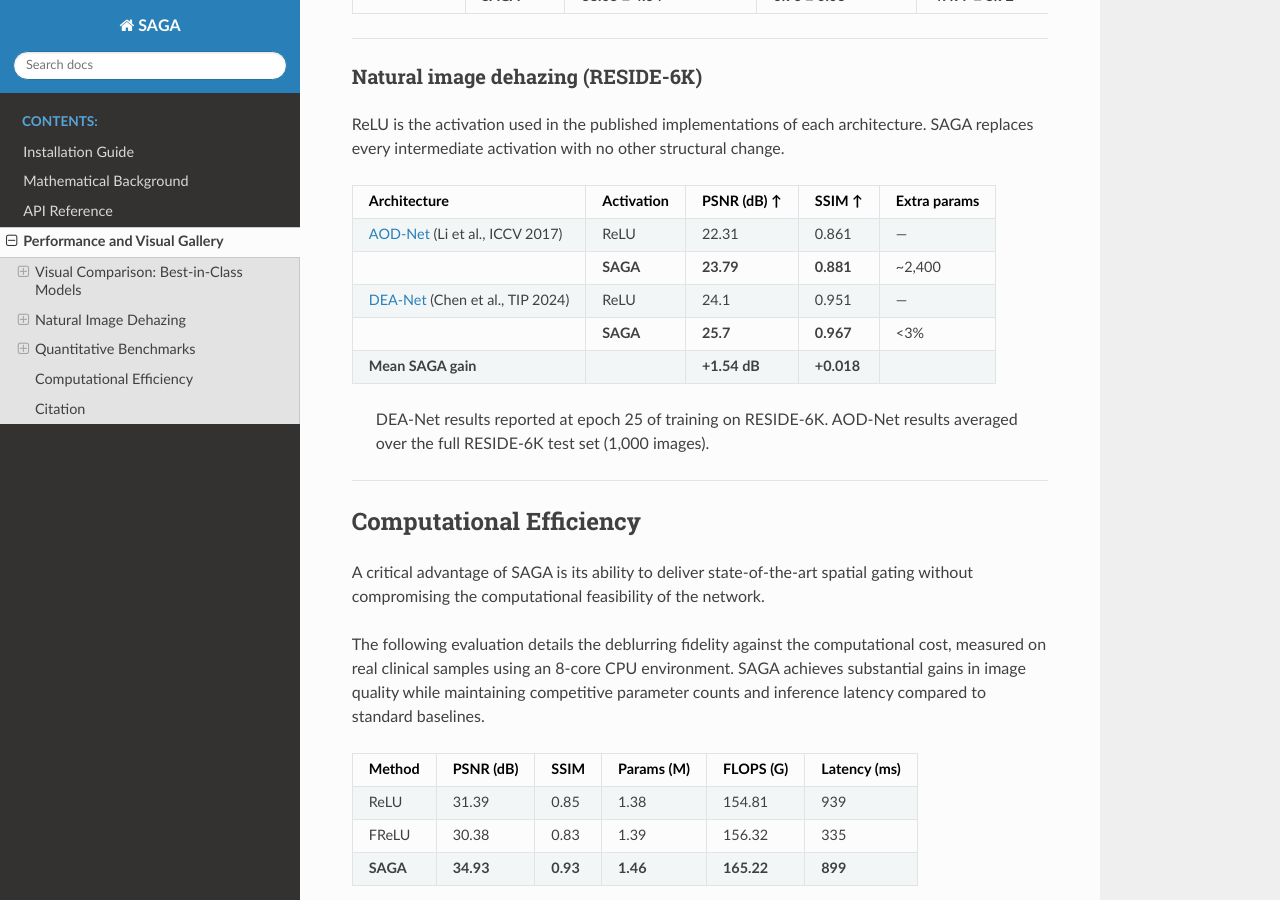
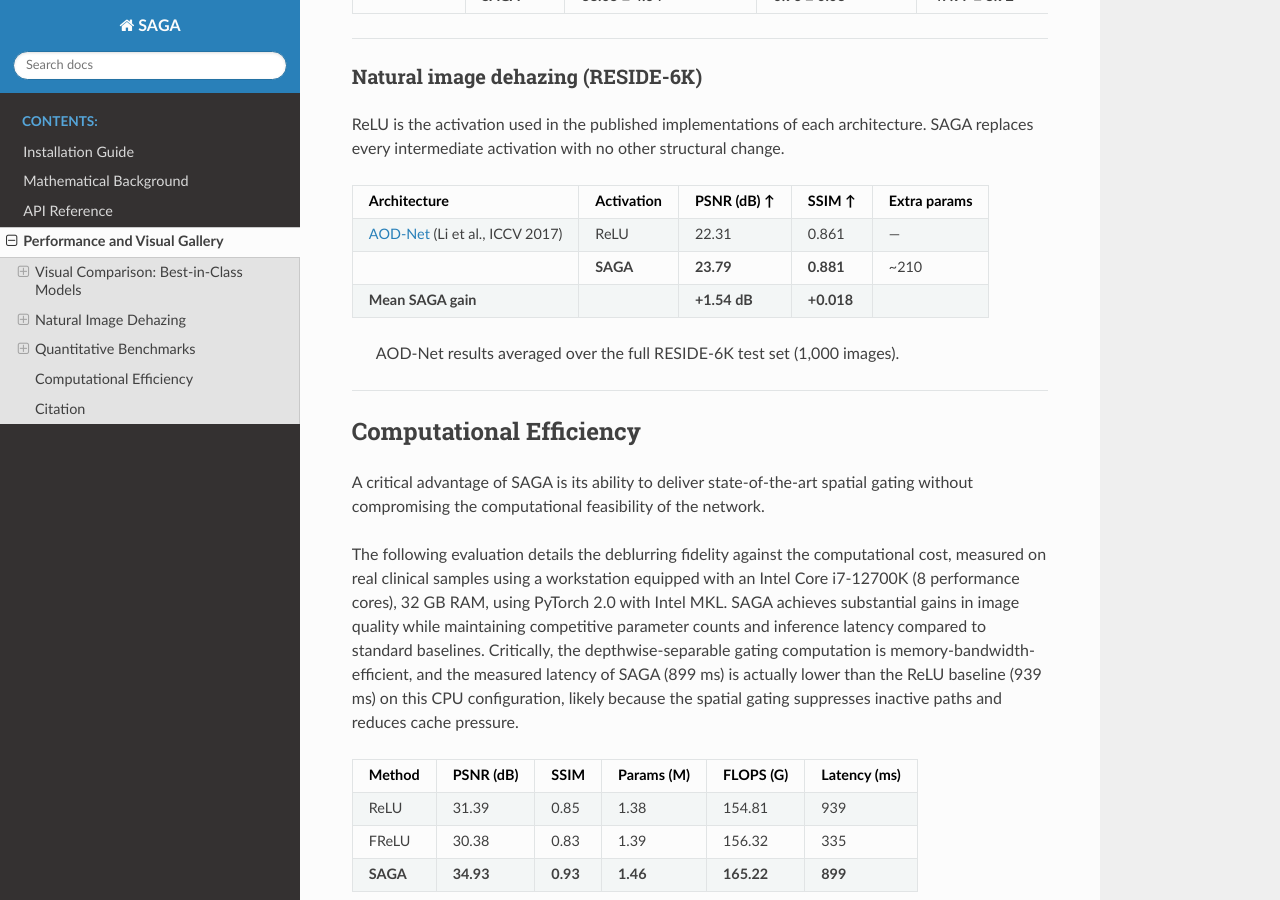
Before and after one commit to sijuswamyresearch/saga-activation, a Sphinx documentation site: the page built from docs/gallery.md, in a window 1280 px wide and 900 px high, scrolled down 4512 px. Built offline with Sphinx 7.4.7 and the Read the Docs theme 3.1.0, drawn with Linux system fonts in a browser that asks for light colours; pages that are not in the unit, such as notebooks, are missing from menus; some of the changed text lies outside the part shown.

Commit message:
update readme

```diff
--- a/docs/gallery.md
+++ b/docs/gallery.md
@@ -93,12 +93,9 @@ structural change.
 | Architecture                                                                 | Activation | PSNR (dB) ↑ | SSIM ↑    | Extra params |
 | ---------------------------------------------------------------------------- | ---------- | ----------- | --------- | ------------ |
 | [AOD-Net](https://github.com/Boyiliee/AOD-Net) (Li et al., ICCV 2017)       | ReLU       | 22.31       | 0.861     | —            |
-|                                                                              | **SAGA**   | **23.79**   | **0.881** | ~2,400       |
-| [DEA-Net](https://github.com/cecret3350/DEA-Net) (Chen et al., TIP 2024)    | ReLU       | 24.1        | 0.951     | —            |
-|                                                                              | **SAGA**   | **25.7**    | **0.967** | <3%          |
+|                                                                              | **SAGA**   | **23.79**   | **0.881** | ~210       |
 | **Mean SAGA gain**                                                           |            | **+1.54 dB**| **+0.018**|              |
 
-> DEA-Net results reported at epoch 25 of training on RESIDE-6K.
 > AOD-Net results averaged over the full RESIDE-6K test set (1,000 images).
 
 ---
@@ -108,7 +105,8 @@ structural change.
 
 A critical advantage of SAGA is its ability to deliver state-of-the-art spatial gating without compromising the computational feasibility of the network.
 
-The following evaluation details the deblurring fidelity against the computational cost, measured on real clinical samples using an 8-core CPU environment. SAGA achieves substantial gains in image quality while maintaining competitive parameter counts and inference latency compared to standard baselines.
+The following evaluation details the deblurring fidelity against the computational cost, measured on real clinical samples using a workstation equipped with an Intel Core i7-12700K (8 performance cores), 32 GB RAM, using PyTorch 2.0 with Intel MKL. SAGA achieves substantial gains in image quality while maintaining competitive parameter counts and inference latency compared to standard baselines. Critically, the depthwise-separable gating computation is memory-bandwidth-efficient, and the measured latency of SAGA (899 ms) is actually lower than the ReLU baseline (939 ms) on
+this CPU configuration, likely because the spatial gating suppresses inactive paths and reduces cache pressure.
 
 | Method | PSNR (dB) | SSIM | Params (M) | FLOPS (G) | Latency (ms) |
 |:-------|:----------|:-----|:-----------|:----------|:-------------|
```
Also changed, not shown: other parts of docs/gallery.md (+1 -1 lines).
